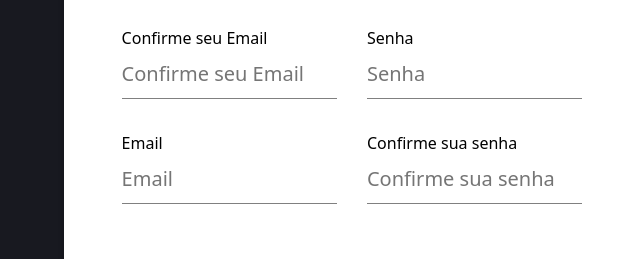
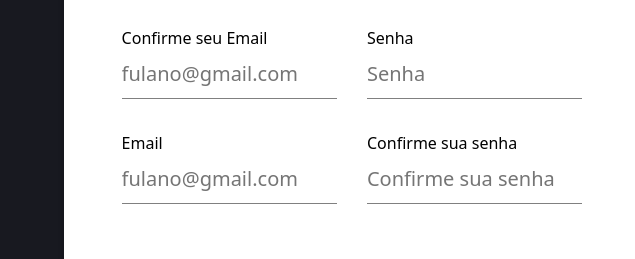
Before and after one commit to NicolasLacerda/Site-Game-Mania, a plain HTML site: page Game Mania/registrar.html in a window 1280 px wide. Shown: the part 347-606 px from the top of the page, 0-635 px from the left. Drawn offline with Linux system fonts and the light colour scheme.

```diff
--- a/Game Mania/registrar.html
+++ b/Game Mania/registrar.html
@@ -33,12 +33,12 @@
 
                     <div class="inputContainer">
                         <label for="senha">Confirme seu Email</label>
-                        <input type="email" placeholder="Confirme seu Email" name="" id="">
+                        <input type="email" placeholder="fulano@gmail.com" name="" id="">
                     </div>
 
                     <div class="inputContainer">
                         <label for="senha">Email</label>
-                        <input type="email" placeholder="Email" name="" id="1">
+                        <input type="email" placeholder="fulano@gmail.com" name="" id="1">
                     </div>
 
                 </div>
```
Also changed, not shown: Game Mania/login.html (+3 -1 lines).
